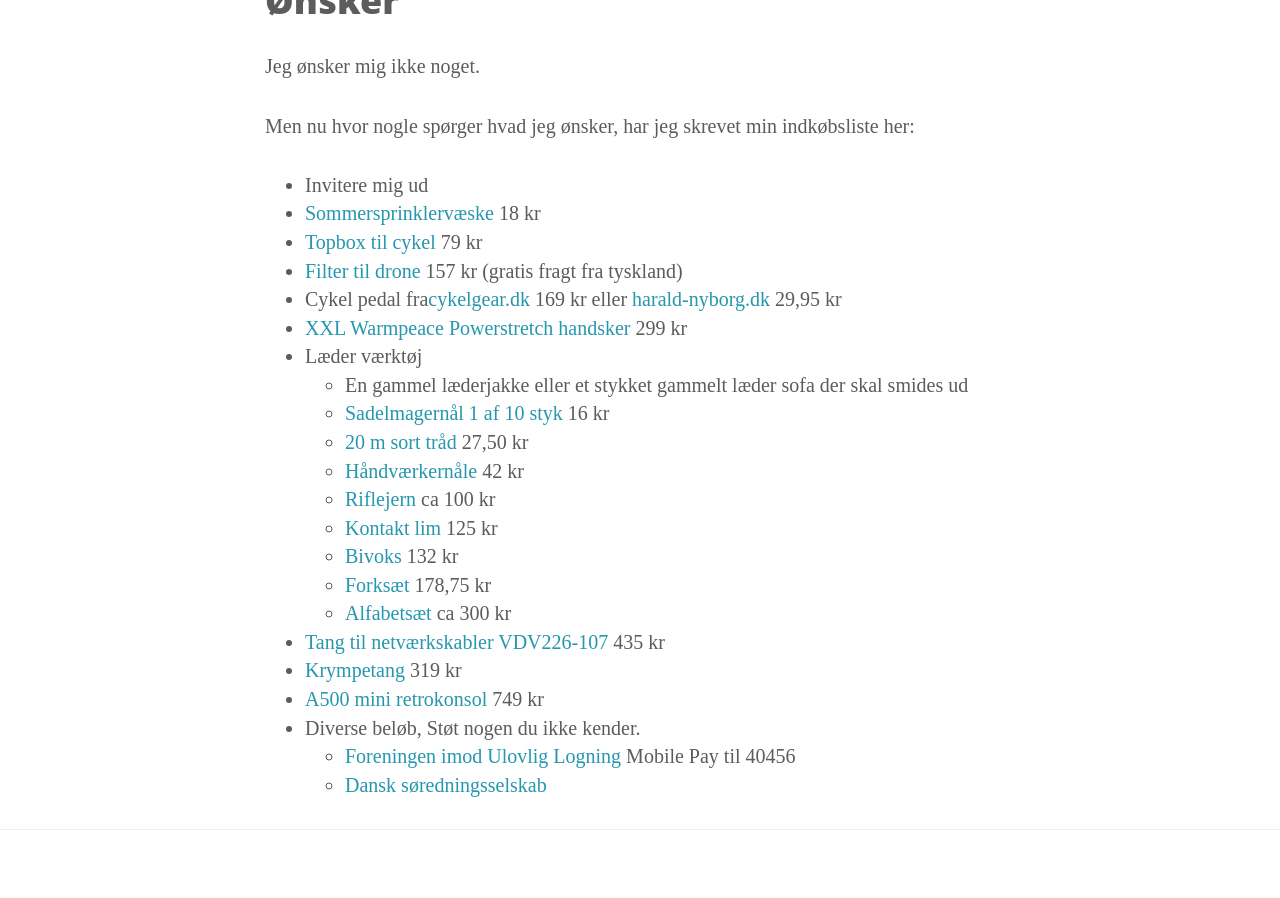
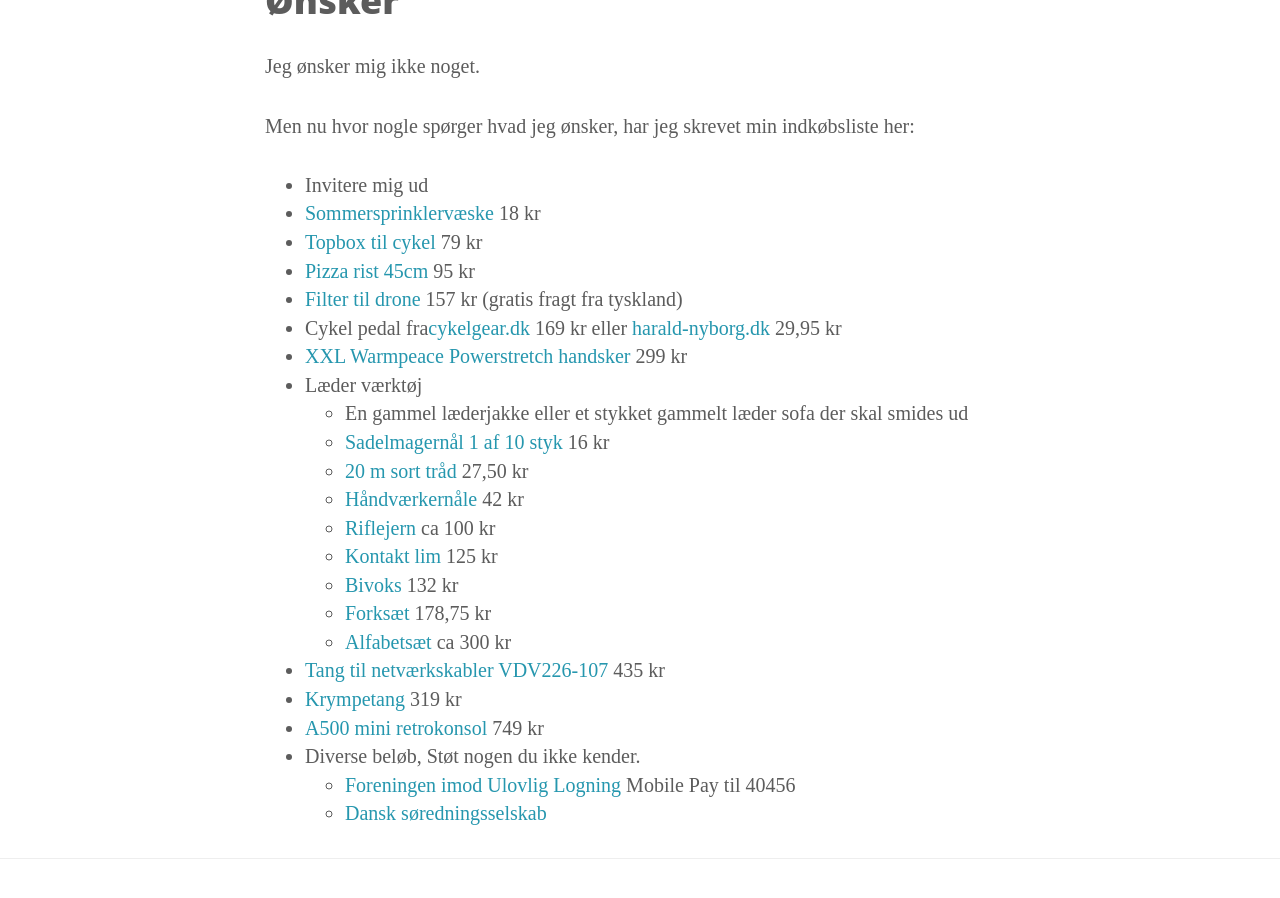
Before and after one commit to clysel/christian.lysel.net, a Jekyll site: the page built from gave.markdown, in a window 1280 px wide and 900 px high, scrolled down 545 px. Built offline with Jekyll 4.4.1, drawn with Linux system fonts in a browser that asks for light colours.

Commit message:
Update gave.markdown

```diff
--- a/gave.markdown
+++ b/gave.markdown
@@ -13,6 +13,7 @@
 * Invitere mig ud
 * [Sommersprinklervæske](https://www.harald-nyborg.dk/alaska-sommersprinklervaeske-3-l) 18 kr
 * [Topbox til cykel](https://www.xlmoto.dk/product/topboks-xlmoto-pronto-30l_pid-PIA-174059) 79 kr
+* [Pizza rist 45cm](https://knivblokken.dk/produkter/pizzarist-hendi-flere-stoerrelser/?attribute_pa_variant=oe-45-cm) 95 kr
 * [Filter til drone](https://www.amazon.de/dp/B0B18KHLF8/?tag=prdk-ce0d-21&creative=22662&creativeASIN=B0B2PGXBC6&linkCode=df0&th=1) 157 kr (gratis fragt fra tyskland)
 * Cykel pedal fra[cykelgear.dk](https://www.cykelgear.dk/reservedele/pedaler/citybike-alm-pedaler/xlc-city-comfort-pedal) 169 kr eller [harald-nyborg.dk](https://www.harald-nyborg.dk/greenfield-pedalsaet-plast-gummi-senior-2-stk) 29,95 kr
 * [XXL Warmpeace Powerstretch handsker](https://www.spejdersport.dk/warmpeace-powerstretch-handsker-gloves-sort) 299 kr
```
